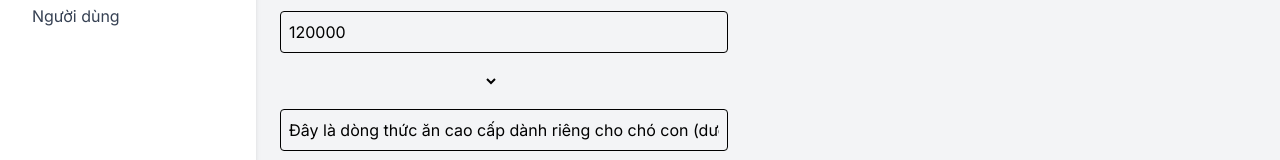
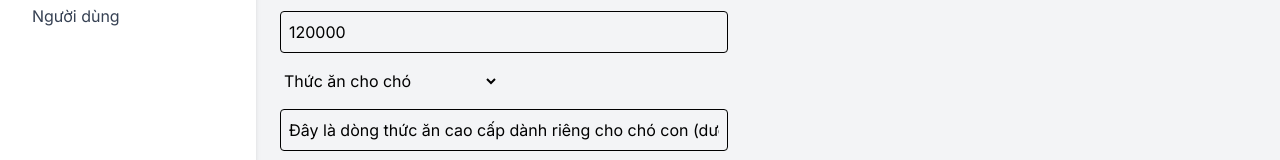
Before and after one commit to Sandyanh/fpl-angular-project, an Angular app: page /admin/product/edit/1 in a window 1280 px wide. Shown: the part 229-389 px from the top of the page. Built offline with nearby package versions, Linux system fonts and the light colour scheme; data requests are answered from the project's data file; sample sign-in values are in the browser's storage.

Commit message:
fix edit product

```diff
--- a/src/app/layouts/admin/pages/product-manager/productedit/productedit.html
+++ b/src/app/layouts/admin/pages/product-manager/productedit/productedit.html
@@ -13,8 +13,8 @@
       placeholder="Tên sản phẩm"
       class="w-full"
     />
-    @if (!productForm.controls.name.valid && (productForm.controls.name.dirty
-    || productForm.controls.name.touched)) {
+    @if (!productForm.controls.name.valid && (productForm.controls.name.dirty ||
+    productForm.controls.name.touched)) {
     <span>Tên sản phẩm không hợp lệ</span>
     }
   </div>
@@ -27,9 +27,8 @@
       placeholder="Link ảnh"
       class="w-full"
     />
-    @if (!productForm.controls.image.valid &&
-    (productForm.controls.image.dirty || productForm.controls.image.touched))
-    {
+    @if (!productForm.controls.image.valid && (productForm.controls.image.dirty
+    || productForm.controls.image.touched)) {
     <span>Ảnh không được để trống</span>
     }
   </div>
@@ -50,7 +49,7 @@
   <div>
     <select [(ngModel)]="selectedValue" formControlName="categoryId">
       @for (category of categories; track $index) {
-      <option [ngValue]="category">
+      <option [ngValue]="category" [value]="category.id">
         {{ category.name }}
       </option>
       }
```
